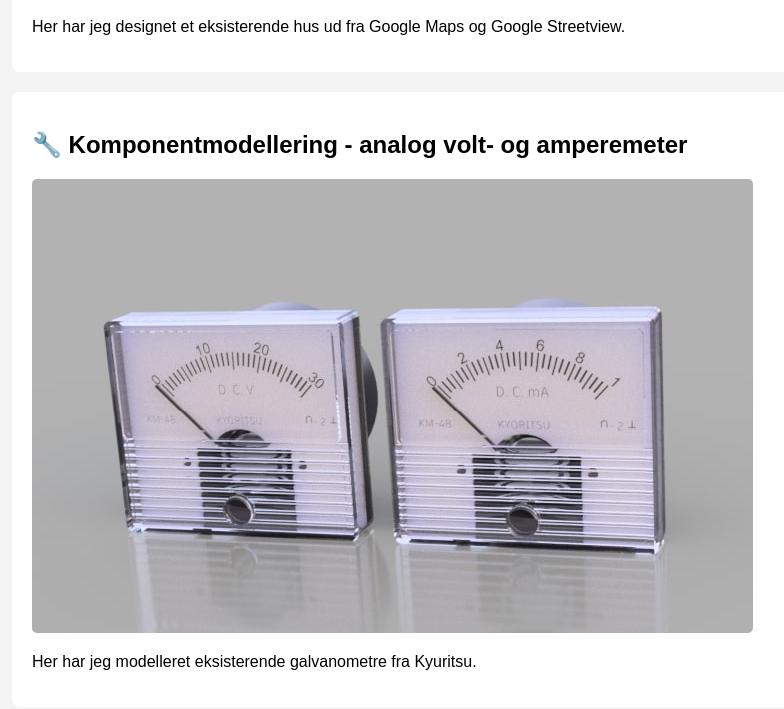
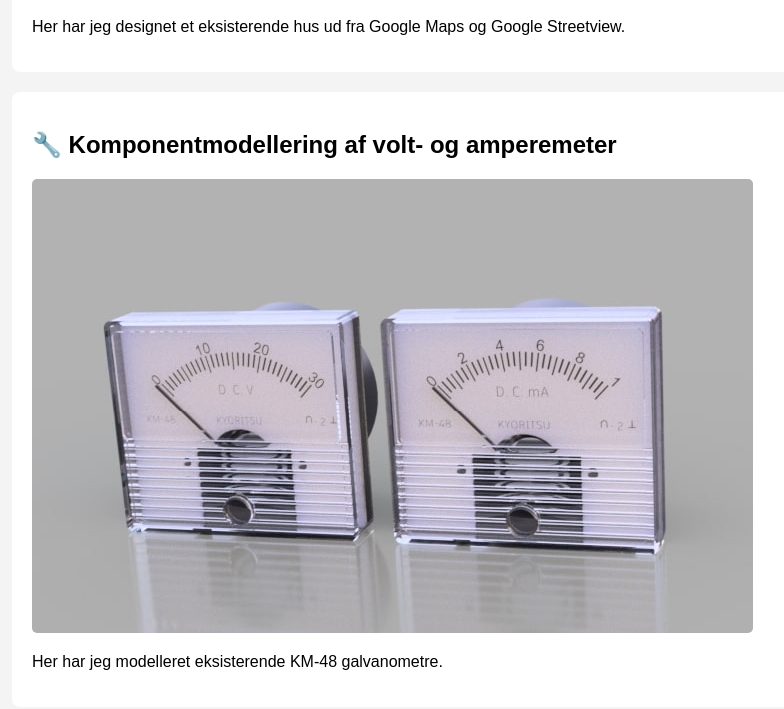
Before and after one commit to kurimm/Portfolio, a plain HTML site: page index.html in a window 1280 px wide. Shown: the part 5070-5779 px from the top of the page, without its empty margins (8-792 px from the left). Drawn offline with Linux system fonts and the light colour scheme.

Commit message:
Update index.html

```diff
--- a/index.html
+++ b/index.html
@@ -62,9 +62,9 @@
 </section>
 
 <section class="project" id="projekt6">
-  <h2>🔧 Komponentmodellering - analog volt- og amperemeter</h2>
+  <h2>🔧 Komponentmodellering af volt- og amperemeter</h2>
   <img src="v_a_meter.jpg" alt="Komponentmodellering af volt- og amperemeter CAD-projekt">
-  <p>Her har jeg modelleret eksisterende galvanometre fra Kyuritsu.</p>
+  <p>Her har jeg modelleret eksisterende KM-48 galvanometre.</p>
 </section>
 
 </body>
```
